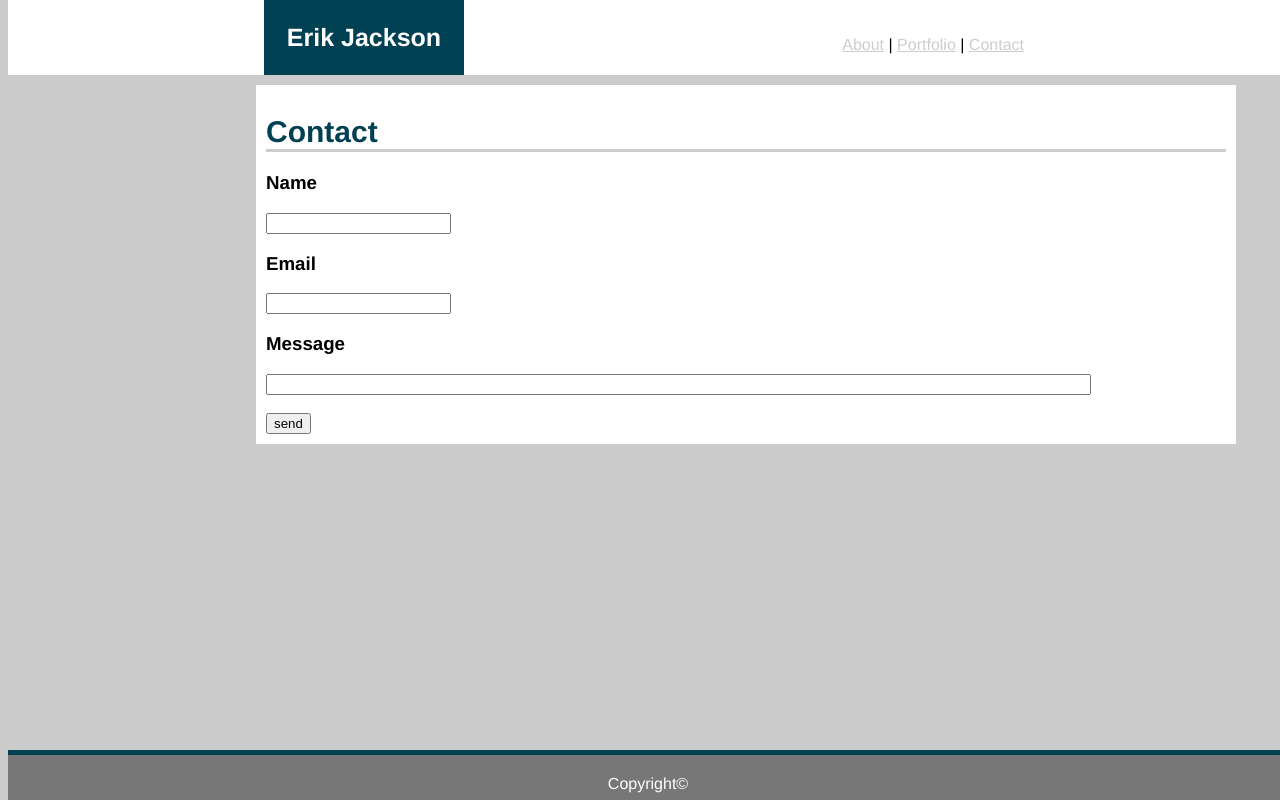
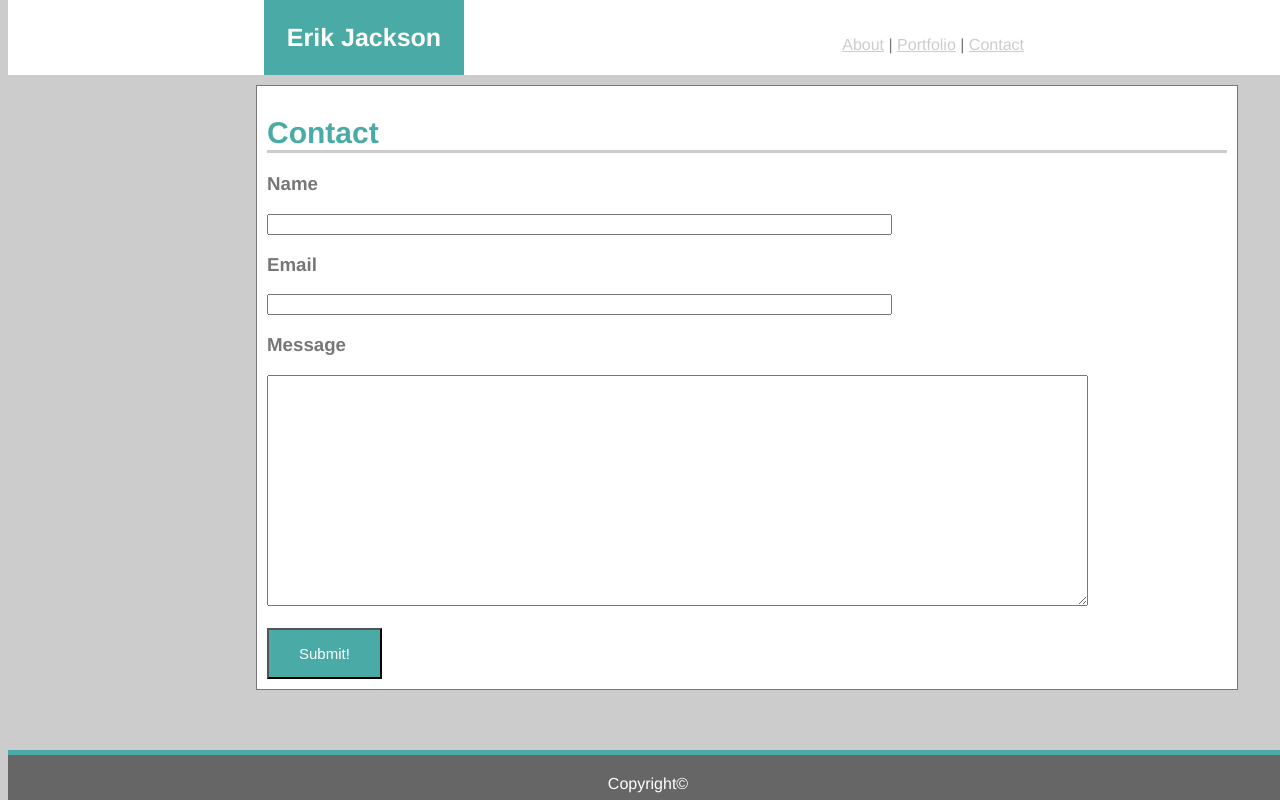
Before and after one commit to e-g-jackson/Basic_Portfolio, a plain HTML site: page contact.html in a window 1280 px wide. Drawn offline with Linux system fonts and the light colour scheme.

Commit message:
CSS wrangling intensifies

```diff
--- a/assets/css/style.css
+++ b/assets/css/style.css
@@ -1,12 +1,12 @@
 body{
-    color:black;
+    color:#777777;
     background-color:#cccccc;
     font-family: helvetica;
 }
 
 h1{
     font-size: 30px;
-    color: rgb(0, 64, 83);
+    color: #4aaaa5;
     border-bottom: solid #cccccc;
 }
 
@@ -15,7 +15,7 @@ p {
 }
 
 footer{
-    background-color: #777777;
+    background-color: #666666;
     color: #ffffff;
     text-align: center;
     height: 25px;
@@ -23,8 +23,16 @@ footer{
     padding-top: 20px;
     position: fixed;
     bottom: 0;
-    border-top: solid 5px rgb(0, 64,83);
+    border-top: solid 5px #4aaaa5;
     bottom: 0px;
+}
+
+button{
+    background-color: #4aaaa5;
+    color: #ffffff;
+    padding:15px 30px;
+    font-size: 15px;
+    text-align: center;
 }
 
 .headerbar{
@@ -37,7 +45,7 @@ footer{
 }
 
 .nameplate{
-    background-color:rgb(0, 64, 83);
+    background-color:#4aaaa5;
     color:#ffffff;
     font-size: 25px;
     position: relative;
@@ -58,7 +66,7 @@ footer{
 }
 
 #profpic{
-    border:solid black 1px;
+    border:solid #777777 1px;
     margin-right: 20px;
     margin-left: 20px;
     clear: both;
@@ -68,6 +76,7 @@ footer{
 }
 .contentbody{
     background-color: #ffffff;
+    border: solid 1px #777777;
     width:960px;
     padding: 10px;
     position: absolute;
--- a/contact.html
+++ b/contact.html
@@ -28,12 +28,12 @@
         </div>
         <div>
             <h3>Name</h3>
-            <input type="text" name="name"><br>
+            <input type="text" name="name" size="75"><br>
             <h3>Email</h3>
-            <input type="text" name="email"><br>
+            <input type="text" name="email" size="75"><br>
             <h3>Message</h3>
-            <input type="text" name="message" size="100"><br><br>
-            <input type="submit" value="send">
+            <textarea type="text" name="message" cols="100" rows="15"></textarea><br><br>
+            <button>Submit!</button>
         </div>
     </div>
     <footer>Copyright&copy;</footer>
```
